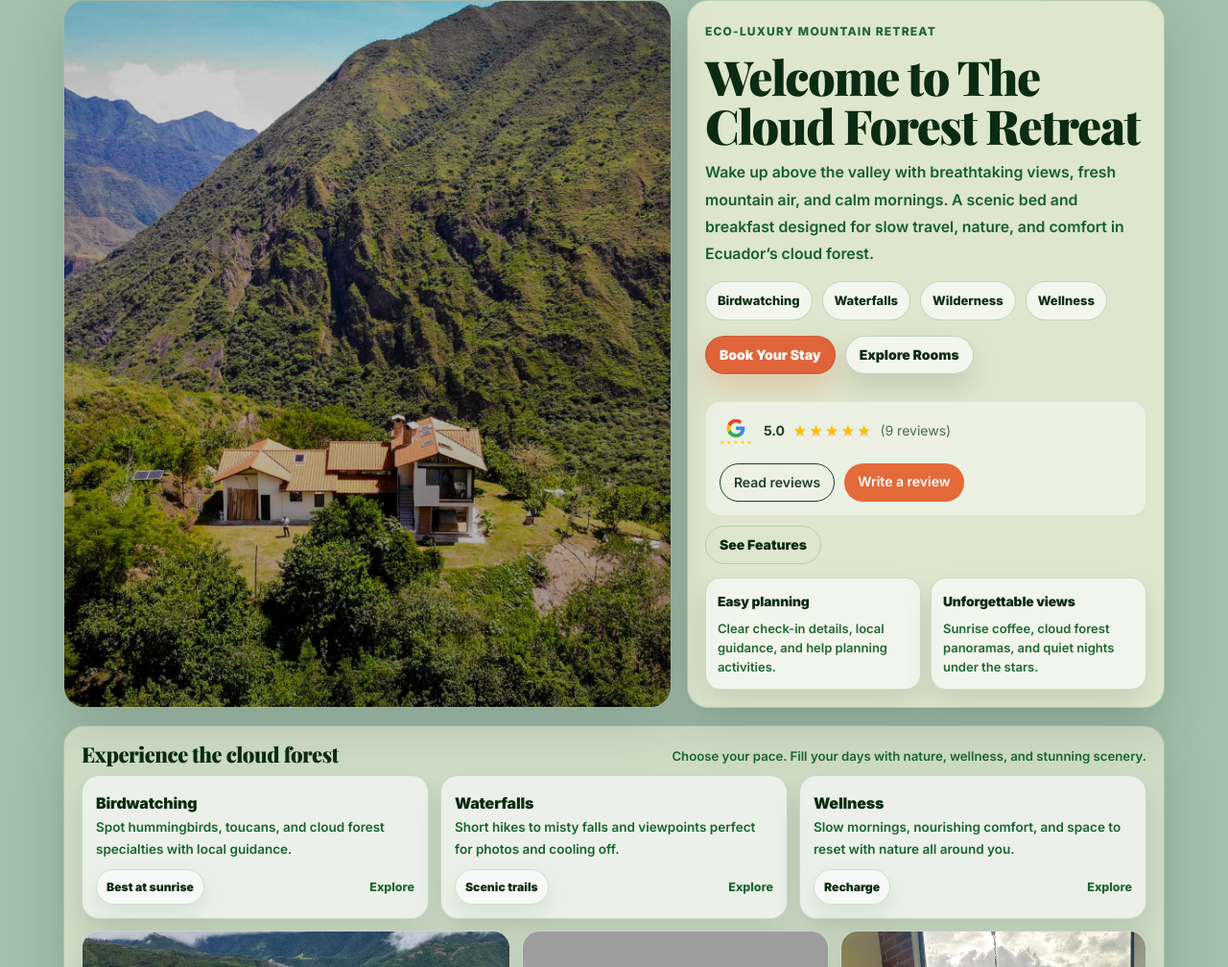
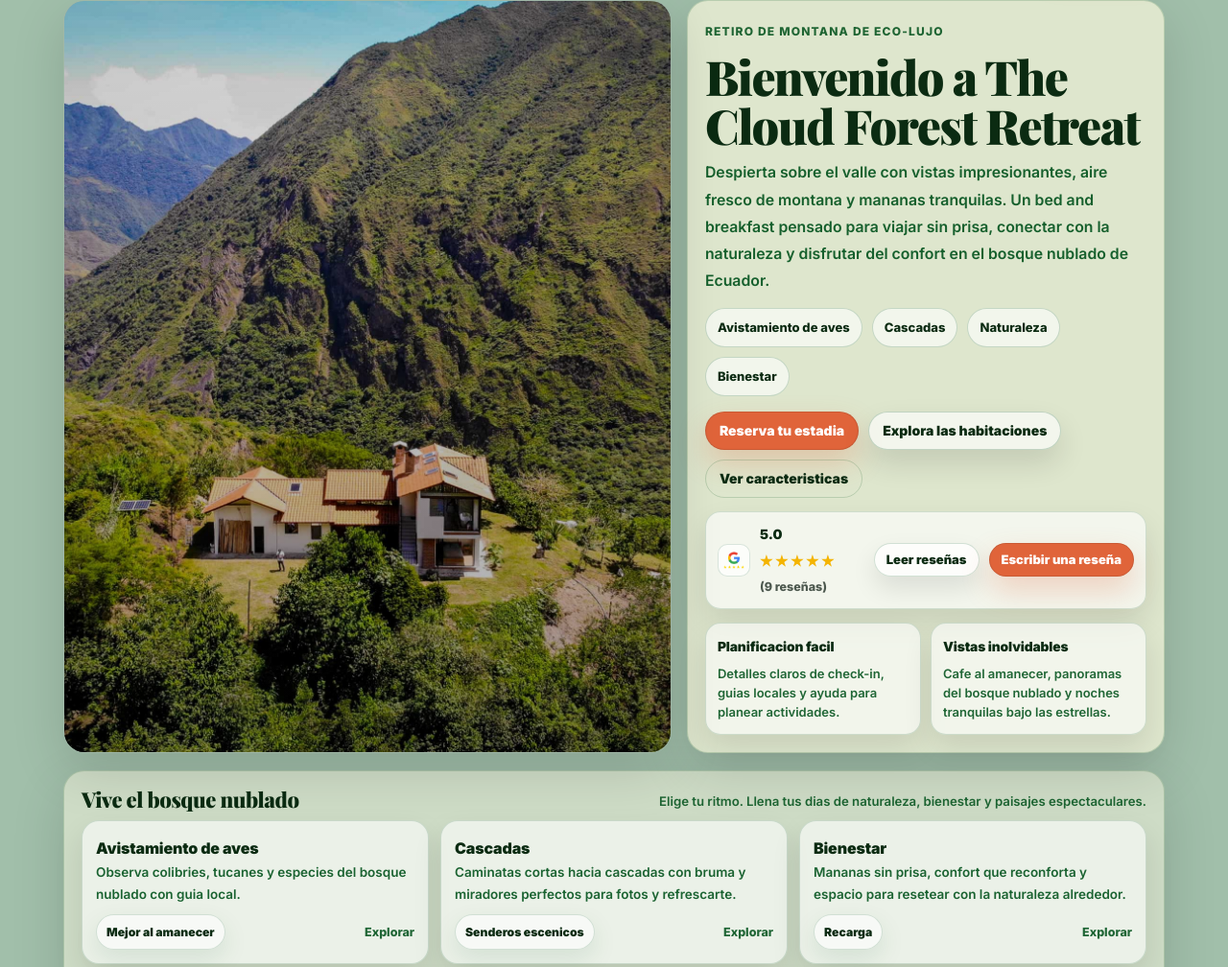
Before and after one commit to thecloudforestretreat/thecloudforestretreat-site, a plain HTML site: page testing/index.html in a window 1280 px wide. Shown: the part 96-1104 px from the top of the page at 96% size. Drawn offline with nearby package versions, Linux system fonts and the light colour scheme; no server answers; grey boxes are pictures that could not be loaded.

Commit message:
Update index.html

```diff
--- a/testing/index.html
+++ b/testing/index.html
@@ -1,32 +1,32 @@
 <!DOCTYPE html>
-<html lang="en">
+<html lang="es">
 <head>
   <meta charset="UTF-8" />
   <meta name="viewport" content="width=device-width, initial-scale=1" />
-  <title>The Cloud Forest Retreat | Eco-Luxury Mountain Stay in Ecuador</title>
-  <meta name="description" content="A scenic bed and breakfast in Ecuador’s mountains with breathtaking views. Eco-luxury comfort, wellness, nature, and unforgettable stays in the cloud forest." />
+  <title>The Cloud Forest Retreat | Estadía de Eco-Lujo en la Montana en Ecuador</title>
+  <meta name="description" content="Un bed and breakfast en las montanas de Ecuador con vistas impresionantes. Confort de eco-lujo, bienestar, naturaleza y estadias inolvidables en el bosque nublado." />
   <meta name="robots" content="index,follow" />
   <!-- Canonical + hreflang (PRODUCTION URLs) -->
-  <link rel="canonical" href="https://thecloudforestretreat.com/" />
+  <link rel="canonical" href="https://thecloudforestretreat.com/es/" />
   <link rel="alternate" hreflang="en" href="https://thecloudforestretreat.com/" />
   <link rel="alternate" hreflang="es" href="https://thecloudforestretreat.com/es/" />
   <link rel="alternate" hreflang="x-default" href="https://thecloudforestretreat.com/" />
   <!-- Open Graph (PRODUCTION URLs) -->
   <meta property="og:type" content="website" />
   <meta property="og:site_name" content="The Cloud Forest Retreat" />
-  <meta property="og:title" content="The Cloud Forest Retreat | Eco-Luxury Mountain Stay in Ecuador" />
-  <meta property="og:description" content="A scenic bed and breakfast in Ecuador’s mountains with breathtaking views. Eco-luxury comfort, wellness, nature, and unforgettable stays in the cloud forest." />
-  <meta property="og:url" content="https://thecloudforestretreat.com/" />
+  <meta property="og:title" content="The Cloud Forest Retreat | Estadia de Eco-Lujo en la Montana en Ecuador" />
+  <meta property="og:description" content="Un bed and breakfast en las montanas de Ecuador con vistas impresionantes. Confort de eco-lujo, bienestar, naturaleza y estadias inolvidables en el bosque nublado." />
+  <meta property="og:url" content="https://thecloudforestretreat.com/es/" />
   <meta property="og:image" content="https://thecloudforestretreat.com/og-tcfr.jpg" />
   <meta property="og:image:secure_url" content="https://thecloudforestretreat.com/og-tcfr.jpg" />
   <meta property="og:image:type" content="image/jpeg" />
   <meta property="og:image:width" content="1200" />
   <meta property="og:image:height" content="630" />
-  <meta property="og:image:alt" content="The Cloud Forest Retreat mountain view" />
+  <meta property="og:image:alt" content="Vista de montana de The Cloud Forest Retreat" />
   <!-- Twitter (PRODUCTION URLs) -->
   <meta name="twitter:card" content="summary_large_image" />
-  <meta name="twitter:title" content="The Cloud Forest Retreat | Eco-Luxury Mountain Stay in Ecuador" />
-  <meta name="twitter:description" content="A scenic bed and breakfast in Ecuador’s mountains with breathtaking views. Eco-luxury comfort, wellness, nature, and unforgettable stays in the cloud forest." />
+  <meta name="twitter:title" content="The Cloud Forest Retreat | Estadia de Eco-Lujo en la Montana en Ecuador" />
+  <meta name="twitter:description" content="Un bed and breakfast en las montanas de Ecuador con vistas impresionantes. Confort de eco-lujo, bienestar, naturaleza y estadias inolvidables en el bosque nublado." />
   <meta name="twitter:image" content="https://thecloudforestretreat.com/og-tcfr.jpg" />
   <!-- Favicons (approved root paths) -->
   <link rel="icon" href="/favicon.ico" sizes="any" />
@@ -210,6 +210,137 @@
       color: var(--forest-2);
       border-color: rgba(13,89,37,.18);
       box-shadow: none;
+    }
+
+    /* Google Reviews badge (homepage) */
+    .gReviewCard{
+      margin-top: 14px;
+      display: flex;
+      align-items: center;
+      justify-content: space-between;
+      gap: 12px;
+      padding: 12px;
+      border-radius: 16px;
+      background: rgba(255,255,255,.64);
+      border: 1px solid rgba(13,89,37,.16);
+      box-shadow: 0 14px 30px rgba(0,0,0,.10);
+    }
+
+    .gReviewLeft{
+      display: flex;
+      align-items: center;
+      gap: 10px;
+      min-width: 0;
+    }
+
+    .gReviewIcon{
+      width: 34px;
+      height: 34px;
+      border-radius: 10px;
+      background: rgba(255,255,255,.72);
+      border: 1px solid rgba(13,89,37,.14);
+      display: inline-flex;
+      align-items: center;
+      justify-content: center;
+      overflow: hidden;
+      flex: 0 0 auto;
+    }
+
+    .gReviewIcon img{
+      width: 22px;
+      height: 22px;
+      object-fit: contain;
+    }
+
+    .gReviewMeta{
+      display: grid;
+      gap: 2px;
+      min-width: 0;
+    }
+
+    .gReviewTop{
+      display: inline-flex;
+      align-items: center;
+      gap: 10px;
+      flex-wrap: wrap;
+    }
+
+    .gReviewScore{
+      font-weight: 900;
+      font-size: 14px;
+      color: var(--forest-2);
+    }
+
+    .gReviewStars{
+      display: inline-flex;
+      align-items: center;
+      gap: 2px;
+      letter-spacing: 0;
+      line-height: 1;
+    }
+
+    .gReviewStars .star{
+      width: 14px;
+      height: 14px;
+      display: inline-block;
+      background: #f4b400; /* Google yellow */
+      clip-path: polygon(50% 0%, 61% 35%, 98% 35%, 68% 57%, 79% 91%, 50% 70%, 21% 91%, 32% 57%, 2% 35%, 39% 35%);
+      box-shadow: 0 6px 14px rgba(0,0,0,.10);
+    }
+
+    .gReviewCount{
+      font-weight: 800;
+      font-size: 12.5px;
+      color: rgba(11,26,16,.72);
+      white-space: nowrap;
+    }
+
+    .gReviewActions{
+      display: flex;
+      gap: 10px;
+      flex-wrap: wrap;
+      align-items: center;
+      flex: 0 0 auto;
+    }
+
+    .gBtn{
+      display: inline-flex;
+      align-items: center;
+      justify-content: center;
+      padding: 10px 12px;
+      border-radius: 999px;
+      font-weight: 900;
+      border: 1px solid rgba(13,89,37,.18);
+      cursor: pointer;
+      line-height: 1;
+      box-shadow: 0 12px 26px rgba(0,0,0,.10);
+      font-size: 13px;
+      white-space: nowrap;
+    }
+
+    .gBtn.read{
+      background: rgba(255,255,255,.78);
+      color: var(--forest-2);
+    }
+
+    .gBtn.write{
+      background: var(--orange);
+      color: #fff;
+      border-color: rgba(0,0,0,.10);
+      box-shadow: 0 14px 30px rgba(224,100,58,.26);
+    }
+
+    @media (max-width: 900px){
+      .gReviewCard{
+        flex-direction: column;
+        align-items: stretch;
+      }
+      .gReviewActions{
+        width: 100%;
+        display: grid;
+        grid-template-columns: 1fr 1fr;
+      }
+      .gBtn{ width: 100%; }
     }
 
     .trustRow{
@@ -459,257 +590,179 @@
 </head>
 <body>
   <div id="siteHeader"></div>
-  <main class="wrap" aria-label="The Cloud Forest Retreat home">
+  <main class="wrap" aria-label="Inicio de The Cloud Forest Retreat">
     <section class="hero" aria-label="Hero">
-      <div class="heroMedia" aria-label="Mountain retreat view">
-        <img src="/assets/images/pages/home/tcfr_images_home_hero-02.jpg" alt="The Cloud Forest Retreat in the mountains of Ecuador" loading="eager" decoding="async" />
+      <div class="heroMedia" aria-label="Vista del refugio en la montana">
+        <img src="/assets/images/pages/home/tcfr_images_home_hero-02.jpg" alt="The Cloud Forest Retreat en las montanas de Ecuador" loading="eager" decoding="async" />
         <div class="heroOverlay" aria-hidden="true"></div>
       </div>
-  <div class="heroCopy" aria-label="Welcome message">
+
+      <div class="heroCopy" aria-label="Mensaje de bienvenida">
         <div>
-      <div class="kicker">Eco-luxury mountain retreat</div>
-      <h1 class="h1">Welcome to The Cloud Forest Retreat</h1>
+          <div class="kicker">Retiro de montana de eco-lujo</div>
+          <h1 class="h1">Bienvenido a The Cloud Forest Retreat</h1>
 
           <p class="sub">
-        Wake up above the valley with breathtaking views, fresh mountain air, and calm mornings.
-        A scenic bed and breakfast designed for slow travel, nature, and comfort in Ecuador’s cloud forest.
+            Despierta sobre el valle con vistas impresionantes, aire fresco de montana y mananas tranquilas.
+            Un bed and breakfast pensado para viajar sin prisa, conectar con la naturaleza y disfrutar del confort en el bosque nublado de Ecuador.
           </p>
 
-      <div class="pillRow" aria-label="Highlights">
-        <span class="pill">Birdwatching</span>
-        <span class="pill">Waterfalls</span>
-        <span class="pill">Wilderness</span>
-        <span class="pill">Wellness</span>
+          <div class="pillRow" aria-label="Destacados">
+            <span class="pill">Avistamiento de aves</span>
+            <span class="pill">Cascadas</span>
+            <span class="pill">Naturaleza</span>
+            <span class="pill">Bienestar</span>
           </div>
 
-      <div class="heroCtas" aria-label="Primary actions">
-        <a class="btn primary" href="/booking/">Book Your Stay</a>
-        <a class="btn secondary" href="/rooms/">Explore Rooms</a>
-<!-- Google Reviews Trust Block -->
-<section class="tcfr-google-reviews">
-  <div class="tcfr-google-reviews-inner">
-    <div class="tcfr-google-left">
-      <img src="/assets/images/icons/tcfr_logo_google_reviews.png" alt="Google Reviews" class="tcfr-google-logo">
-      <div class="tcfr-google-rating">
-        <span class="tcfr-rating-score">5.0</span>
-        <span class="tcfr-stars" aria-label="5 out of 5 stars">
-          ★★★★★
-        </span>
-        <span class="tcfr-review-count">(9 reviews)</span>
-      </div>
-    </div>
-    <div class="tcfr-google-actions">
-      <a href="https://g.page/r/CQq5wBqKgv0DEAE/review" target="_blank" rel="noopener"
-         class="tcfr-btn tcfr-btn-outline">
-        Read reviews
-      </a>
-      <a href="https://g.page/r/CQq5wBqKgv0DEAE/review" target="_blank" rel="noopener"
-         class="tcfr-btn tcfr-btn-primary">
-        Write a review
-      </a>
-    </div>
-  </div>
-</section>
-
-<style>
-.tcfr-google-reviews {
-  margin-top: 18px;
-  padding: 14px;
-  border-radius: 16px;
-  background: rgba(255,255,255,0.45);
-  border: 1px solid rgba(0,0,0,0.06);
-}
-.tcfr-google-reviews-inner {
-  display: flex;
-  align-items: center;
-  justify-content: space-between;
-  gap: 16px;
-  flex-wrap: wrap;
-}
-.tcfr-google-left {
-  display: flex;
-  align-items: center;
-  gap: 12px;
-}
-.tcfr-google-logo {
-  width: 34px;
-  height: 34px;
-}
-.tcfr-google-rating {
-  display: flex;
-  align-items: center;
-  gap: 8px;
-  font-size: 14px;
-}
-.tcfr-rating-score {
-  font-weight: 700;
-  color: #1f3d2b;
-}
-.tcfr-stars {
-  color: #FBBC05;
-  letter-spacing: 1px;
-  font-size: 15px;
-}
-.tcfr-review-count {
-  color: #4b6b5a;
-}
-.tcfr-google-actions {
-  display: flex;
-  gap: 10px;
-}
-.tcfr-btn {
-  padding: 8px 14px;
-  border-radius: 999px;
-  font-size: 14px;
-  font-weight: 600;
-  text-decoration: none;
-  white-space: nowrap;
-}
-.tcfr-btn-outline {
-  border: 1px solid #1f3d2b;
-  color: #1f3d2b;
-  background: transparent;
-}
-.tcfr-btn-outline:hover {
-  background: rgba(31,61,43,0.08);
-}
-.tcfr-btn-primary {
-  background: #e46a3a;
-  color: #fff;
-}
-.tcfr-btn-primary:hover {
-  background: #cf5c30;
-}
-@media (max-width: 768px) {
-  .tcfr-google-reviews-inner {
-    flex-direction: column;
-    align-items: flex-start;
-  }
-  .tcfr-google-actions {
-    width: 100%;
-    justify-content: space-between;
-  }
-}
-</style>
-
-        <a class="btn ghost" href="/features/">See Features</a>
+          <div class="heroCtas" aria-label="Acciones principales">
+            <a class="btn primary" href="/es/reservas/">Reserva tu estadia</a>
+            <a class="btn secondary" href="/es/habitaciones/">Explora las habitaciones</a>
+            <a class="btn ghost" href="/es/caracteristicas/">Ver caracteristicas</a>
           </div>
         </div>
 
-    <div class="trustRow" aria-label="Trust and quick info">
+          <div class="gReviewCard" aria-label="Reseñas de Google">
+            <div class="gReviewLeft">
+              <span class="gReviewIcon" aria-hidden="true">
+                <img src="/assets/images/icons/tcfr_logo_google_reviews.png" alt="" loading="lazy" decoding="async" />
+              </span>
+
+              <div class="gReviewMeta">
+                <div class="gReviewTop">
+                  <span class="gReviewScore">5.0</span>
+                  <span class="gReviewStars" aria-label="5 de 5 estrellas">
+                    <span class="star" aria-hidden="true"></span>
+                    <span class="star" aria-hidden="true"></span>
+                    <span class="star" aria-hidden="true"></span>
+                    <span class="star" aria-hidden="true"></span>
+                    <span class="star" aria-hidden="true"></span>
+                  </span>
+                  <span class="gReviewCount">(9 reseñas)</span>
+                </div>
+              </div>
+            </div>
+
+            <div class="gReviewActions" aria-label="Acciones de reseñas">
+              <a class="gBtn read" href="https://g.page/r/CQq5wBqKgv0DEAE" target="_blank" rel="noopener">Leer reseñas</a>
+              <a class="gBtn write" href="https://g.page/r/CQq5wBqKgv0DEAE/review" target="_blank" rel="noopener">Escribir una reseña</a>
+            </div>
+          </div>
+
+
+        <div class="trustRow" aria-label="Confianza e info rapida">
           <div class="trustCard">
-        <p class="trustTitle">Easy planning</p>
-        <p class="trustText">Clear check-in details, local guidance, and help planning activities.</p>
+            <p class="trustTitle">Planificacion facil</p>
+            <p class="trustText">Detalles claros de check-in, guias locales y ayuda para planear actividades.</p>
           </div>
           <div class="trustCard">
-        <p class="trustTitle">Unforgettable views</p>
-        <p class="trustText">Sunrise coffee, cloud forest panoramas, and quiet nights under the stars.</p>
+            <p class="trustTitle">Vistas inolvidables</p>
+            <p class="trustText">Cafe al amanecer, panoramas del bosque nublado y noches tranquilas bajo las estrellas.</p>
           </div>
         </div>
       </div>
     </section>
 
-<section class="section" aria-label="Experiences">
+    <section class="section" aria-label="Experiencias">
       <div class="sectionHead">
-    <h2 class="h2">Experience the cloud forest</h2>
-    <p class="hint">Choose your pace. Fill your days with nature, wellness, and stunning scenery.</p>
+        <h2 class="h2">Vive el bosque nublado</h2>
+        <p class="hint">Elige tu ritmo. Llena tus dias de naturaleza, bienestar y paisajes espectaculares.</p>
       </div>
 
-  <div class="grid3" aria-label="Experience tiles">
-    <a class="tile" href="/features/activities/" aria-label="Birdwatching">
+      <div class="grid3" aria-label="Tarjetas de experiencias">
+        <a class="tile" href="/es/caracteristicas/actividades/" aria-label="Avistamiento de aves">
           <div>
-        <p class="tileTitle">Birdwatching</p>
-        <p class="tileText">Spot hummingbirds, toucans, and cloud forest specialties with local guidance.</p>
+            <p class="tileTitle">Avistamiento de aves</p>
+            <p class="tileText">Observa colibries, tucanes y especies del bosque nublado con guia local.</p>
           </div>
           <div class="tileMeta">
-        <span class="badge">Best at sunrise</span>
-        <span>Explore</span>
+            <span class="badge">Mejor al amanecer</span>
+            <span>Explorar</span>
           </div>
         </a>
 
-    <a class="tile" href="/features/activities/" aria-label="Waterfalls">
+        <a class="tile" href="/es/caracteristicas/atracciones/" aria-label="Cascadas">
           <div>
-        <p class="tileTitle">Waterfalls</p>
-        <p class="tileText">Short hikes to misty falls and viewpoints perfect for photos and cooling off.</p>
+            <p class="tileTitle">Cascadas</p>
+            <p class="tileText">Caminatas cortas hacia cascadas con bruma y miradores perfectos para fotos y refrescarte.</p>
           </div>
           <div class="tileMeta">
-        <span class="badge">Scenic trails</span>
-        <span>Explore</span>
+            <span class="badge">Senderos escenicos</span>
+            <span>Explorar</span>
           </div>
         </a>
 
-    <a class="tile" href="/features/amenities/" aria-label="Amenities and wellness">
+        <a class="tile" href="/es/caracteristicas/amenidades/" aria-label="Amenidades y bienestar">
           <div>
-        <p class="tileTitle">Wellness</p>
-        <p class="tileText">Slow mornings, nourishing comfort, and space to reset with nature all around you.</p>
+            <p class="tileTitle">Bienestar</p>
+            <p class="tileText">Mananas sin prisa, confort que reconforta y espacio para resetear con la naturaleza alrededor.</p>
           </div>
           <div class="tileMeta">
-        <span class="badge">Recharge</span>
-        <span>Explore</span>
+            <span class="badge">Recarga</span>
+            <span>Explorar</span>
           </div>
         </a>
       </div>
 
-  <div class="photoStrip" aria-label="Photo strip">
+      <div class="photoStrip" aria-label="Franja de fotos">
         <div class="photoCard">
-      <img src="/assets/images/pages/home/tcfr_images_home_01.jpg" alt="Panoramic mountain view near the retreat" loading="lazy" decoding="async" />
-      <div class="photoCap">Mountain views that feel unreal</div>
+          <img src="/assets/images/pages/home/tcfr_images_home_01.jpg" alt="Vista panoramica de montana cerca del refugio" loading="lazy" decoding="async" />
+          <div class="photoCap">Vistas de montana que parecen irreales</div>
         </div>
         <div class="photoCard">
-      <img src="/assets/images/pages/home/tcfr_images_home_02.jpg" alt="Cloud forest greenery and trails" loading="lazy" decoding="async" />
-      <div class="photoCap">Cloud forest trails nearby</div>
+          <img src="/assets/images/pages/home/tcfr_images_home_02.jpg" alt="Vegetacion y senderos del bosque nublado" loading="lazy" decoding="async" />
+          <div class="photoCap">Senderos del bosque nublado cerca</div>
         </div>
         <div class="photoCard">
-      <img src="/assets/images/pages/home/tcfr_images_home_03.jpg" alt="Cozy eco-luxury room interior" loading="lazy" decoding="async" />
-      <div class="photoCap">Curated for calm</div>
+          <img src="/assets/images/pages/home/tcfr_images_home_03.jpg" alt="Interior acogedor de una habitacion de eco-lujo" loading="lazy" decoding="async" />
+          <div class="photoCap">Pensado para la calma</div>
         </div>
       </div>
     </section>
 
-<section class="section" aria-label="Rooms">
+    <section class="section" aria-label="Habitaciones">
       <div class="sectionHead">
-    <h2 class="h2">Accommodations crafted for calm</h2>
-    <p class="hint">Quiet nights, cozy details, and views you will want to wake up to.</p>
+        <h2 class="h2">Alojamientos creados para la calma</h2>
+        <p class="hint">Noches tranquilas, detalles acogedores y vistas que vas a querer ver al despertar.</p>
       </div>
 
-  <div class="grid3" aria-label="Room tiles">
-    <a class="tile" href="/rooms/panoramic-suite/" aria-label="Panoramic Suite">
+      <div class="grid3" aria-label="Tarjetas de habitaciones">
+        <a class="tile" href="/es/habitaciones/suite-panoramica/" aria-label="Suite panoramica">
           <div>
-        <p class="tileTitle">Panoramic Suite</p>
-        <p class="tileText">More space, elevated comfort, and the best angles for sunrise views.</p>
+            <p class="tileTitle">Suite Panoramica</p>
+            <p class="tileText">Mas espacio, confort elevado y los mejores angulos para ver el amanecer.</p>
           </div>
-      <div class="tileMeta"><span class="badge">Premium</span><span>View</span></div>
+          <div class="tileMeta"><span class="badge">Premium</span><span>Ver</span></div>
         </a>
 
-    <a class="tile" href="/rooms/sunrise-room/" aria-label="Sunrise Room">
+        <a class="tile" href="/es/habitaciones/habitacion-amanecer/" aria-label="Habitacion amanecer">
           <div>
-        <p class="tileTitle">Sunrise Room</p>
-        <p class="tileText">Warm, peaceful, and designed for slow mornings and mountain air.</p>
+            <p class="tileTitle">Habitacion Amanecer</p>
+            <p class="tileText">Calida, tranquila y pensada para mananas lentas y aire de montana.</p>
           </div>
-      <div class="tileMeta"><span class="badge">Cozy</span><span>View</span></div>
+          <div class="tileMeta"><span class="badge">Acogedora</span><span>Ver</span></div>
         </a>
 
-    <a class="tile" href="/rooms/sunset-room/" aria-label="Sunset Room">
+        <a class="tile" href="/es/habitaciones/habitacion-atardecer/" aria-label="Habitacion atardecer">
           <div>
-        <p class="tileTitle">Sunset Room</p>
-        <p class="tileText">A calm retreat for couples and quiet getaways, with soft evening light.</p>
+            <p class="tileTitle">Habitacion Atardecer</p>
+            <p class="tileText">Un refugio sereno para parejas y escapadas tranquilas, con luz suave al final del dia.</p>
           </div>
-      <div class="tileMeta"><span class="badge">Relax</span><span>View</span></div>
+          <div class="tileMeta"><span class="badge">Relax</span><span>Ver</span></div>
         </a>
       </div>
     </section>
 
-<section class="band" aria-label="Booking call to action">
+    <section class="band" aria-label="Llamado a la accion de reservas">
       <div>
-    <p class="bandTitle">Ready for your mountain stay?</p>
+        <p class="bandTitle">Listo para tu estadia en la montana?</p>
         <p class="bandText">
-      Check availability, choose your dates, and book in minutes. If you have questions, contact us and we will help you plan.
+          Revisa disponibilidad, elige tus fechas y reserva en minutos. Si tienes preguntas, escribenos y te ayudamos a planificar.
         </p>
       </div>
 
-  <div class="bandActions" aria-label="Booking actions">
-    <a class="btn primary" href="/booking/">Book Your Stay</a>
-    <a class="btn secondary" href="/contact/">Contact</a>
+      <div class="bandActions" aria-label="Acciones de reserva">
+        <a class="btn primary" href="/es/reservas/">Reserva tu estadia</a>
+        <a class="btn secondary" href="/es/contacto/">Contacto</a>
       </div>
     </section>
   </main>
```
Lines whose indentation alone changed are shown as unchanged.
